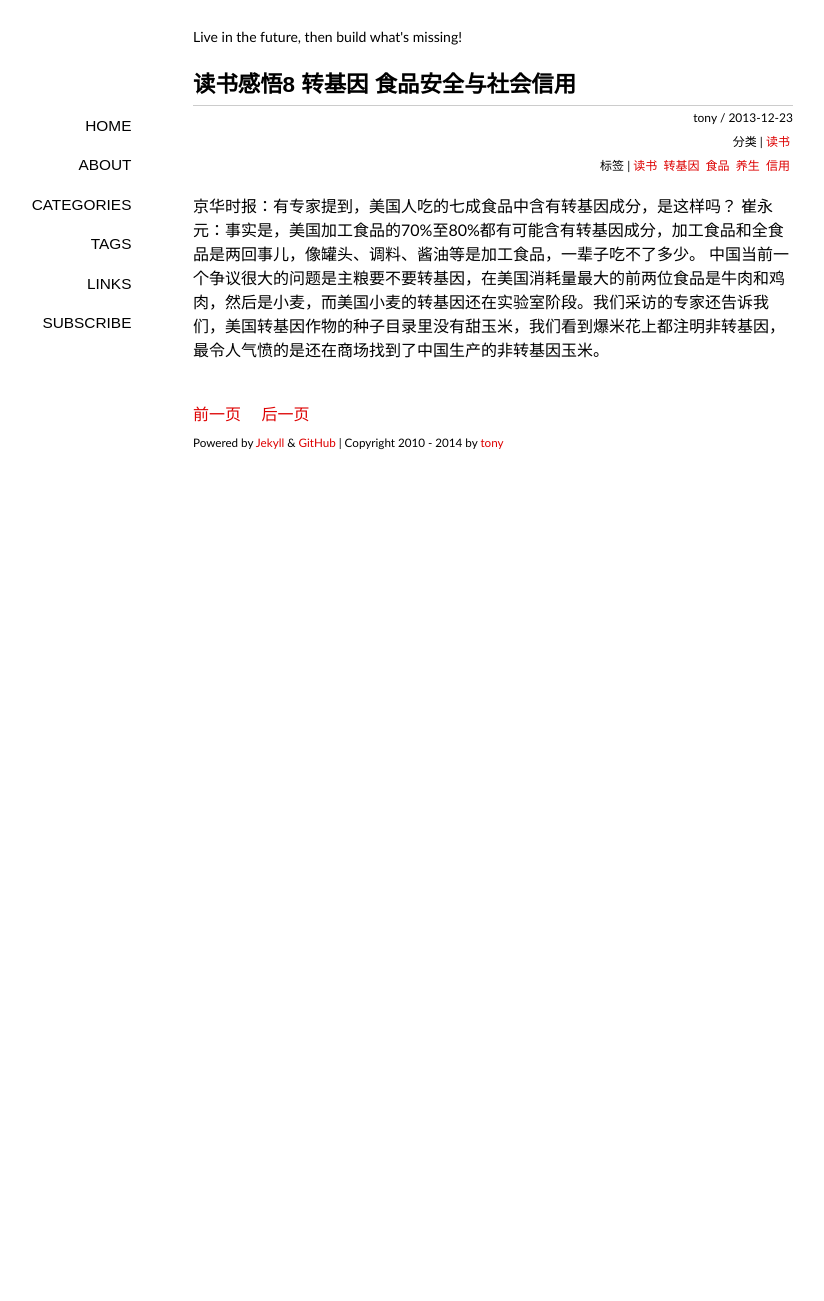
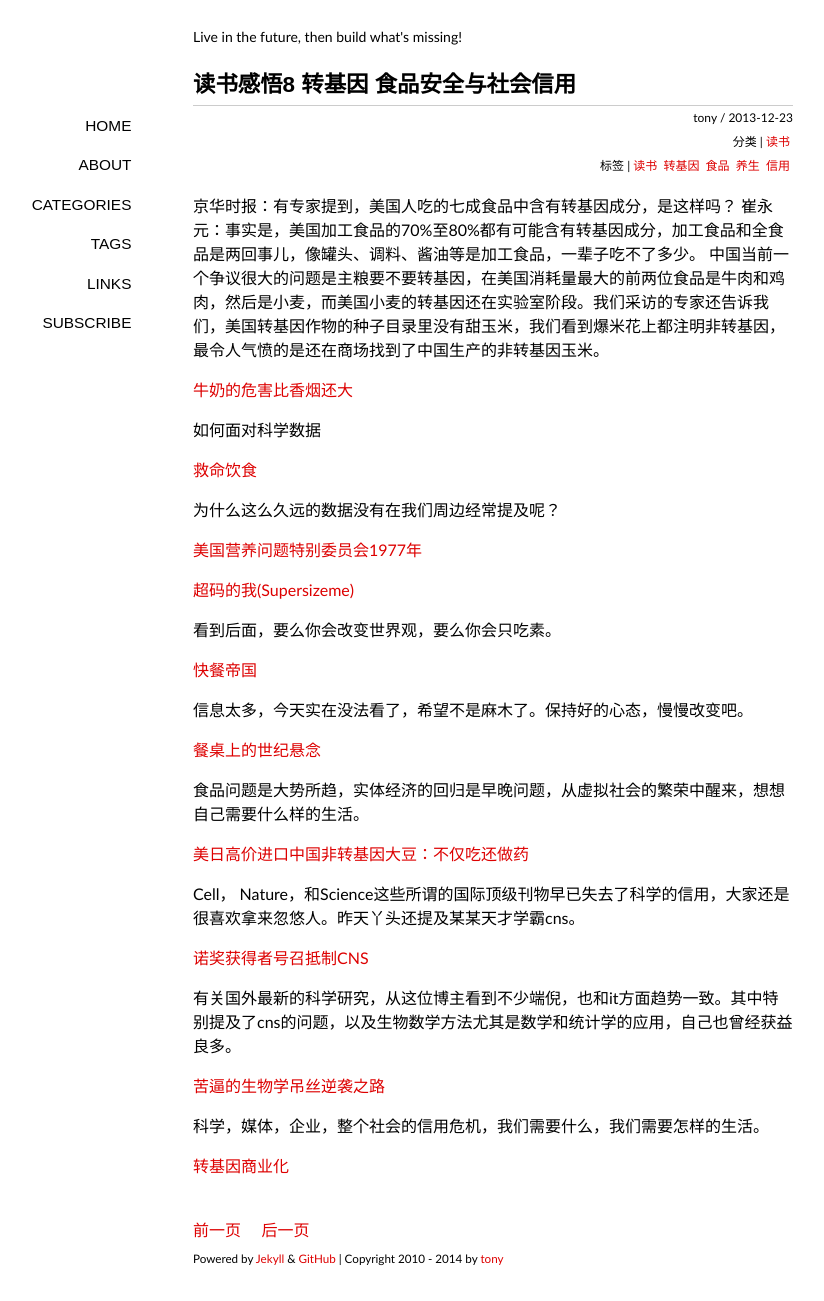
Before and after one commit to tonyskywalker/tonyskywalker.github.io, a Jekyll site: the page built from _posts/2013-12-23-reading-ideas-8-food-credit.md, in a window 1280 px wide. Shown: the whole page, without its empty margins (147-971 px from the left). Built offline with Jekyll 4.4.1, drawn with Linux system fonts in a browser that asks for light colours; some web fonts are replaced; Markdown is read by kramdown in place of the engine named in the settings; comment, search, counter and statistics services are not loaded; before the commit the page ends 900 px from its top, so only the background shows below that.

Commit message:
update qq-logs

```diff
--- a/_posts/2013-12-23-reading-ideas-8-food-credit.md
+++ b/_posts/2013-12-23-reading-ideas-8-food-credit.md
@@ -8,3 +8,39 @@ tags: [读书, 转基因, 食品, 养生, 信用]
 京华时报：有专家提到，美国人吃的七成食品中含有转基因成分，是这样吗？
 崔永元：事实是，美国加工食品的70%至80%都有可能含有转基因成分，加工食品和全食品是两回事儿，像罐头、调料、酱油等是加工食品，一辈子吃不了多少。
 中国当前一个争议很大的问题是主粮要不要转基因，在美国消耗量最大的前两位食品是牛肉和鸡肉，然后是小麦，而美国小麦的转基因还在实验室阶段。我们采访的专家还告诉我们，美国转基因作物的种子目录里没有甜玉米，我们看到爆米花上都注明非转基因，最令人气愤的是还在商场找到了中国生产的非转基因玉米。
+
+[牛奶的危害比香烟还大](http://blog.sina.com.cn/s/blog_c2fb732b0101emdh.html#bsh-75-329069138)
+
+如何面对科学数据
+
+[救命饮食](http://blog.sina.com.cn/s/blog_4e1e7bbb0101jikl.html#bsh-75-329072490)
+
+为什么这么久远的数据没有在我们周边经常提及呢？
+
+[美国营养问题特别委员会1977年](http://blog.sciencenet.cn/blog-526092-701946.html)
+
+[超码的我(Supersizeme)](http://v.pps.tv/play_374DP7.html)
+
+看到后面，要么你会改变世界观，要么你会只吃素。
+
+[快餐帝国](http://v.pps.tv/play_31OCET.html)
+
+信息太多，今天实在没法看了，希望不是麻木了。保持好的心态，慢慢改变吧。
+
+[餐桌上的世纪悬念](http://blog.163.com/save_our_planet/blog/static/19638921020135452047106?suggestedreading)
+
+食品问题是大势所趋，实体经济的回归是早晚问题，从虚拟社会的繁荣中醒来，想想自己需要什么样的生活。
+
+[美日高价进口中国非转基因大豆：不仅吃还做药](http://blog.163.com/save_our_planet/blog/static/1963892102013112093848424/)
+
+Cell， Nature，和Science这些所谓的国际顶级刊物早已失去了科学的信用，大家还是很喜欢拿来忽悠人。昨天丫头还提及某某天才学霸cns。
+
+[诺奖获得者号召抵制CNS](http://blog.sciencenet.cn/blog-475-748943.html)
+
+有关国外最新的科学研究，从这位博主看到不少端倪，也和it方面趋势一致。其中特别提及了cns的问题，以及生物数学方法尤其是数学和统计学的应用，自己也曾经获益良多。
+
+[苦逼的生物学吊丝逆袭之路](http://blog.sciencenet.cn/blog-450601-648735.html)
+
+科学，媒体，企业，整个社会的信用危机，我们需要什么，我们需要怎样的生活。
+
+[转基因商业化](http://blog.sciencenet.cn/blog-475-747371.html)
```
Also changed, not shown: _posts/2013-12-20-reading-ideas-7-chinese-cultures.md (+16 -0 lines), _posts/2014-01-06-life-infos-2013-gone.md (added, +76 -0 lines).
